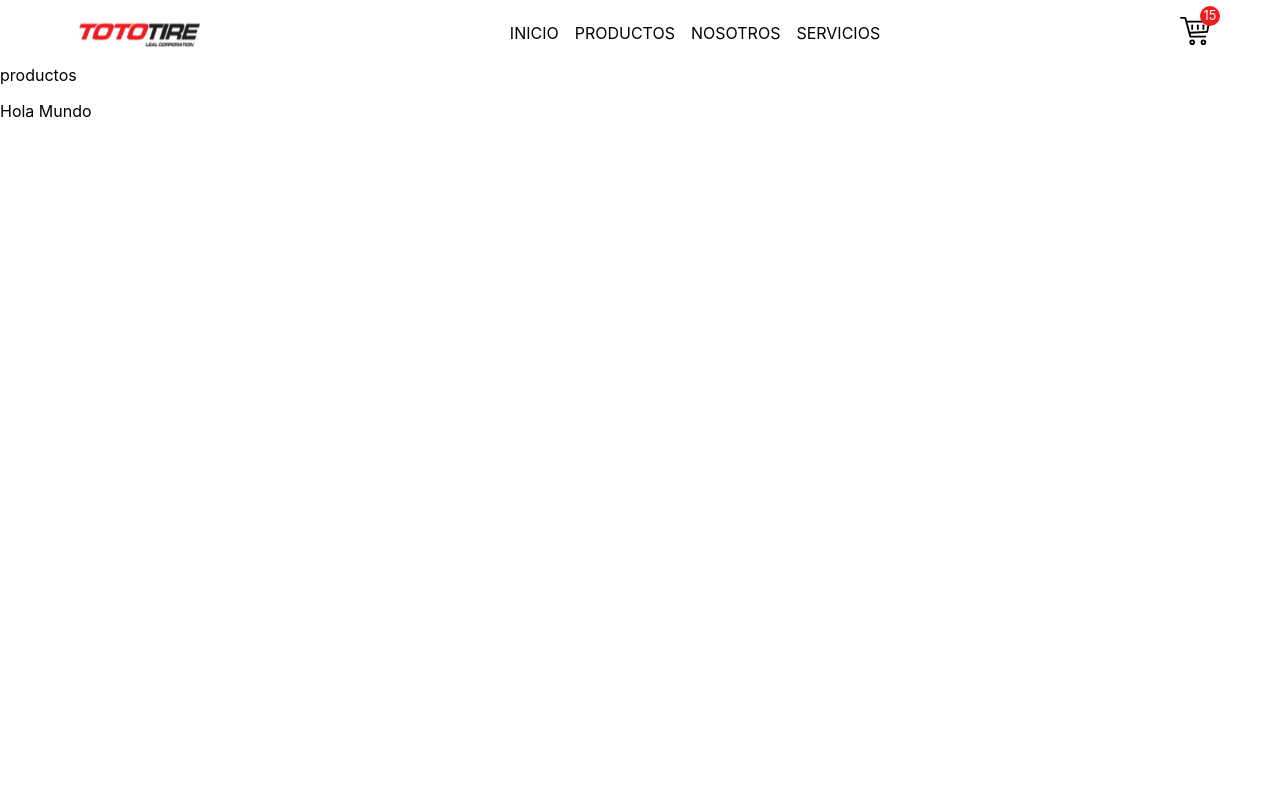
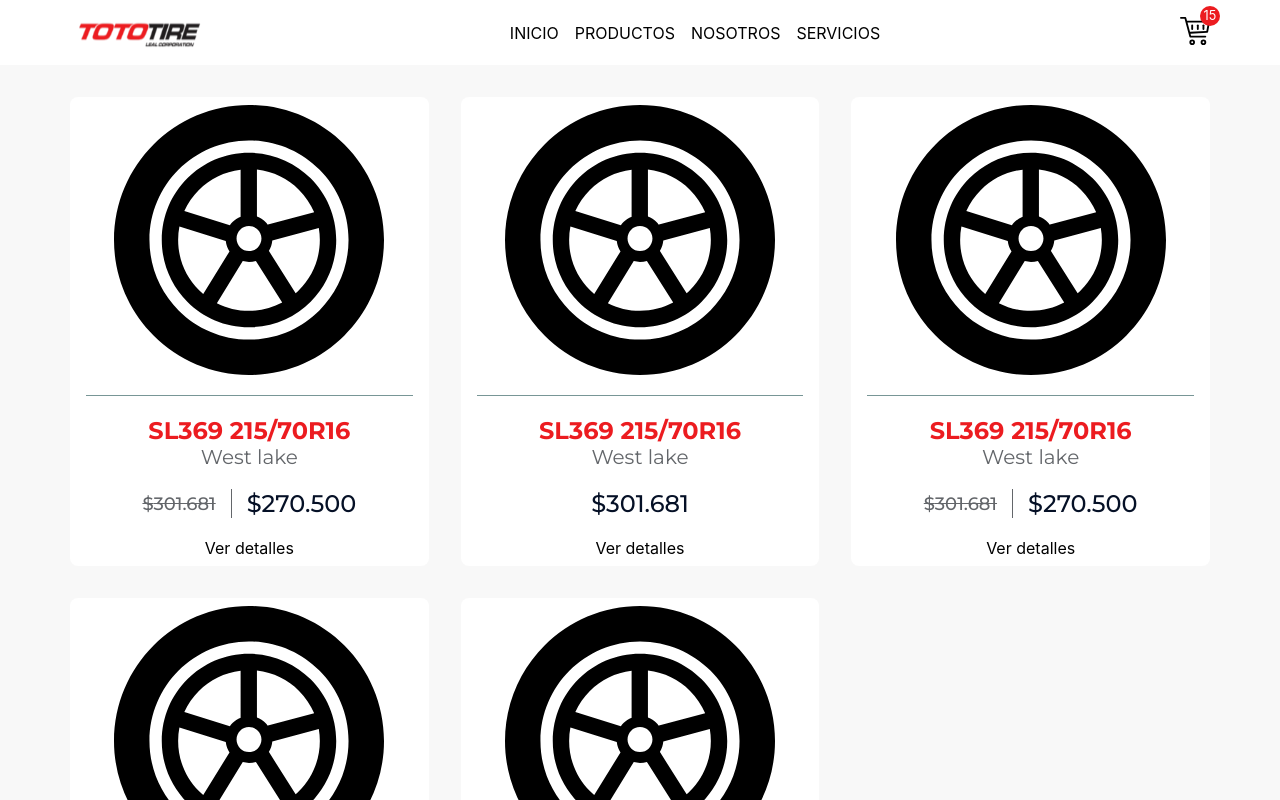
Before and after one commit to SebasRDev/tototire, a Next.js app: page /productos in a window 1280 px wide. Shown: the top 800 px of the page. Built offline with nearby package versions, Linux system fonts and the light colour scheme.

Commit message:
produts items

```diff
--- a/components/index.js
+++ b/components/index.js
@@ -6,3 +6,4 @@
 export * from './shared/FeaturedContent';
 export * from './services/ServiceSlide';
 export * from './aboutUs/AboutUsItem';
+export * from './shared/ProductCard';
--- /dev/null
+++ b/components/shared/ProductCard.jsx
@@ -0,0 +1,30 @@
+import Image from 'next/image'
+import Link from 'next/link'
+
+import styles from '../../styles/components/ProductCard.module.css'
+
+export const ProductCard = ({img,mark,reference,price, priceOffer}) => {
+  return (
+    <div className={styles.product__card}>
+      <Image
+        alt={reference}
+        src={img}
+        width={270}
+        height={270}
+      />
+      <h3 className={styles.tire__ref}>{reference}</h3>
+      <p className={styles.tire__mark}>{mark}</p>
+      <div className={styles.prices}>
+        <p className={`${styles.current__price} ${priceOffer && styles.offer__price__old}`}>${price}</p>
+        {priceOffer &&
+          <p className={`${styles.offer__price} ${styles.current__price}`}>${priceOffer}</p>
+        }
+      </div>
+      <Link passHref href="/nosotros">
+        <a className={styles.details}>
+          Ver detalles
+        </a>
+      </Link>
+    </div>
+  )
+}
--- a/pages/productos/index.jsx
+++ b/pages/productos/index.jsx
@@ -1,6 +1,33 @@
+import { ProductCard } from "../../components"
+
+import styles from '../../styles/pages/Products.module.css'
+
+const dataProduct = {
+  img: "/icons/default-wheel.svg",
+  reference:'SL369 215/70R16',
+  mark: 'West lake',
+  price: '301.681',
+  priceOffer: '270.500'
+}
+
+const dataProduct2 = {
+  img: "/icons/default-wheel.svg",
+  reference:'SL369 215/70R16',
+  mark: 'West lake',
+  price: '301.681'
+}
+
 const productos = () => {
   return (
-    <div>productos</div>
+    <div className={`container ${styles.products__page}`}>
+      <div className={styles.products__wrapper}>
+        <ProductCard {...dataProduct}/>
+        <ProductCard {...dataProduct2}/>
+        <ProductCard {...dataProduct}/>
+        <ProductCard {...dataProduct}/>
+        <ProductCard {...dataProduct}/>
+      </div>
+    </div>
   )
 }
 
--- /dev/null
+++ b/styles/components/ProductCard.module.css
@@ -0,0 +1,55 @@
+.product__card{
+  border-radius: 8px;
+  background-color: var(--white);
+  padding: 8px 16px;
+  display: flex;
+  flex-direction: column;
+  justify-content: center;
+  align-items: center;
+}
+
+.tire__ref{
+  font-family: var(--montserrat);
+  font-weight: var(--bold);
+  color: var(--primary);
+  text-transform: uppercase;
+  font-size: 24px;
+  margin: 20px 0 0;
+  padding: 20px 12px 0;
+  border-top: 1px solid var(--accent);
+  width: 100%;
+  text-align: center;
+}
+
+.tire__mark{
+  font-family: var(--montserrat);
+  color: var(--shuttle-gray);
+  margin: 0;
+  font-size: 20px;
+}
+
+.prices{
+  display: flex;
+  align-items: center;
+  margin: 20px;
+}
+
+.current__price{
+  color: var(--secondary);
+  font-family: var(--montserrat);
+  font-weight: var(--medium);
+  font-size: 24px;
+  margin: 0;
+}
+
+.current__price.offer__price__old{
+  color: var(--shuttle-gray);
+  padding-right: 15px;
+  font-size: 18px;
+  text-decoration: line-through;
+}
+
+.offer__price{
+  border-left: 1px solid var(--shuttle-gray);
+  padding-left: 15px;
+}
--- /dev/null
+++ b/styles/pages/Products.module.css
@@ -0,0 +1,26 @@
+.products__page{
+  position: relative;
+}
+
+.products__page::after{
+  content: '';
+  position: absolute;
+  width: 100vw;
+  height: 100%;
+  left: 50%;
+  top: 0;
+  transform: translateX(-50%);
+  background-color: #f8f8f8;
+  z-index: -1;
+}
+
+.products__wrapper {
+  display: grid;
+  grid-template-columns: repeat(auto-fill, minmax(calc(min(100%, 22rem)), 1fr));
+  gap: 32px;
+  padding: 32px 0;
+}
+
+.details{
+  color: var(--primary);
+}
```
